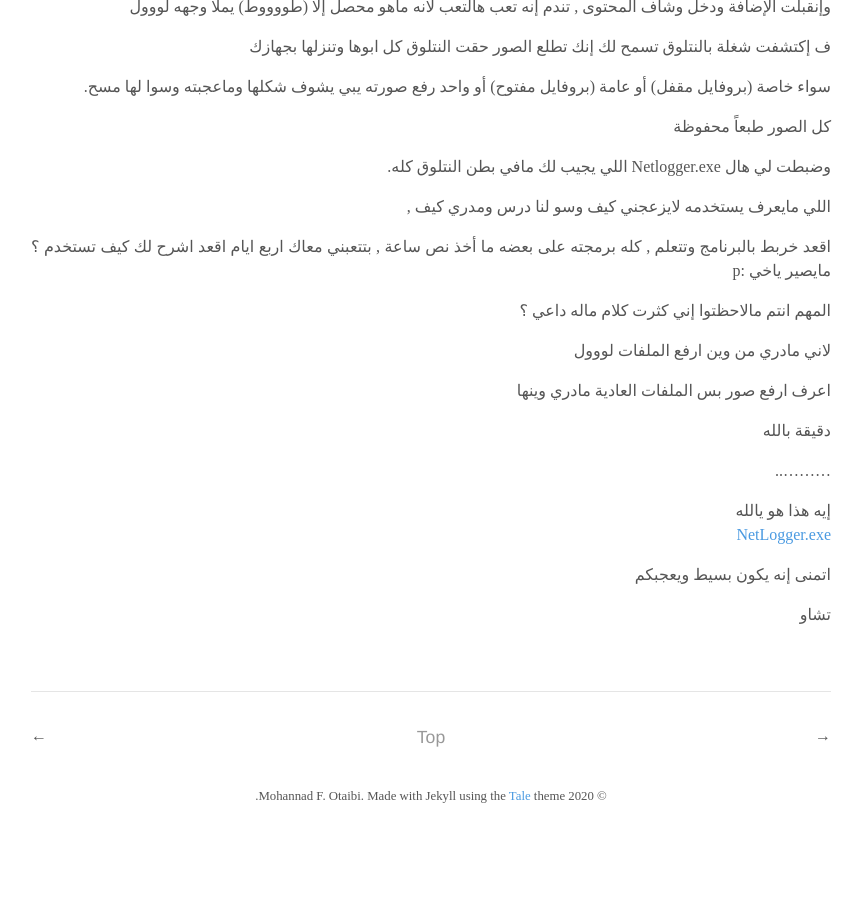
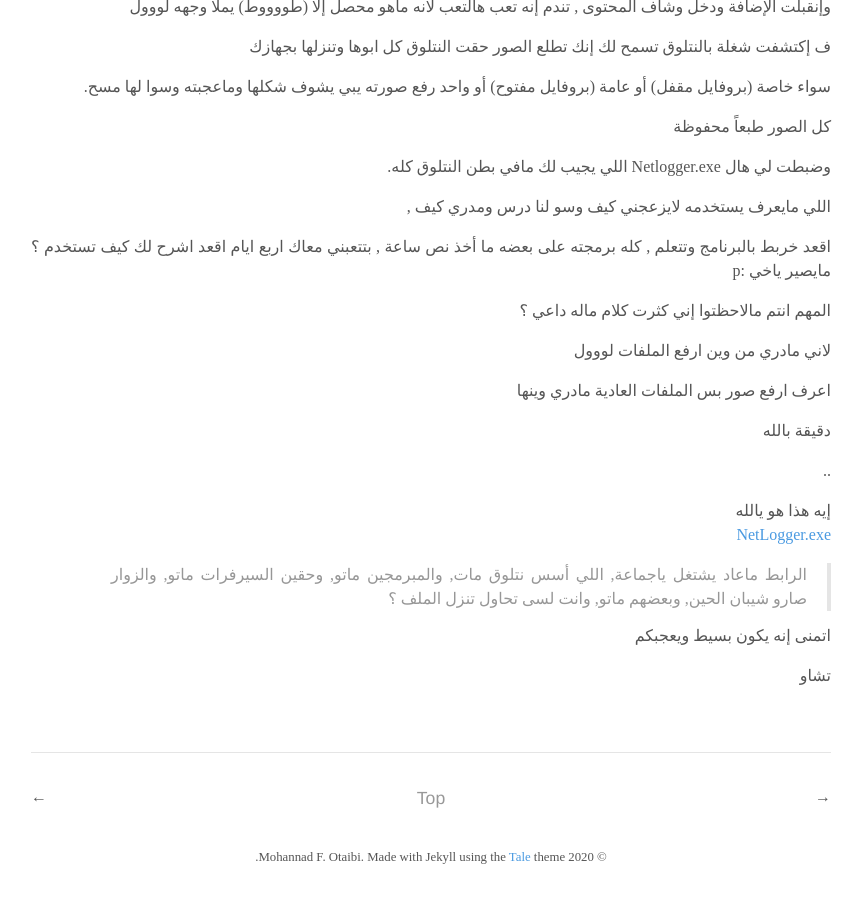
Before and after one commit to mo9a7i/jekyll_mo9a7i_com, a Jekyll site: the page built from _posts/2009-04-25-Netloggerexe-لتحميل-الصور.md, in a window 1280 px wide and 900 px high, scrolled down 1261 px. Shown: the whole window, without its empty margins (209-1072 px from the left). Built offline with Jekyll 4.4.1, drawn with Linux system fonts in a browser that asks for light colours; some web fonts are replaced; before the commit the page ends 2100 px from its top, so only the background shows below that.

Commit message:
Update 2009-04-25-Netloggerexe-لتحميل-الصور.md

```diff
--- a/_posts/2009-04-25-Netloggerexe-لتحميل-الصور.md
+++ b/_posts/2009-04-25-Netloggerexe-لتحميل-الصور.md
@@ -76,10 +76,11 @@
 
 دقيقة بالله
 
-&#8230;&#8230;&#8230;..
+..
 
 إيه هذا هو يالله
 [NetLogger.exe](http://www.mo9a7i.com/downloads/NetLogger.exe)
+> الرابط ماعاد يشتغل ياجماعة, اللي أسس نتلوق مات, والمبرمجين ماتو, وحقين السيرفرات ماتو, والزوار صارو شيبان الحين, وبعضهم ماتو, وانت لسى تحاول تنزل الملف ؟
 
 اتمنى إنه يكون بسيط ويعجبكم
 
```
